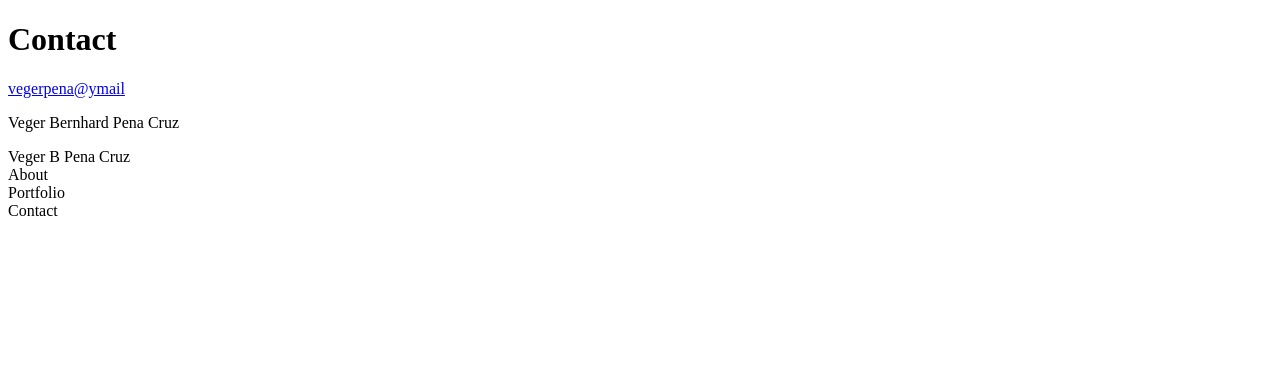
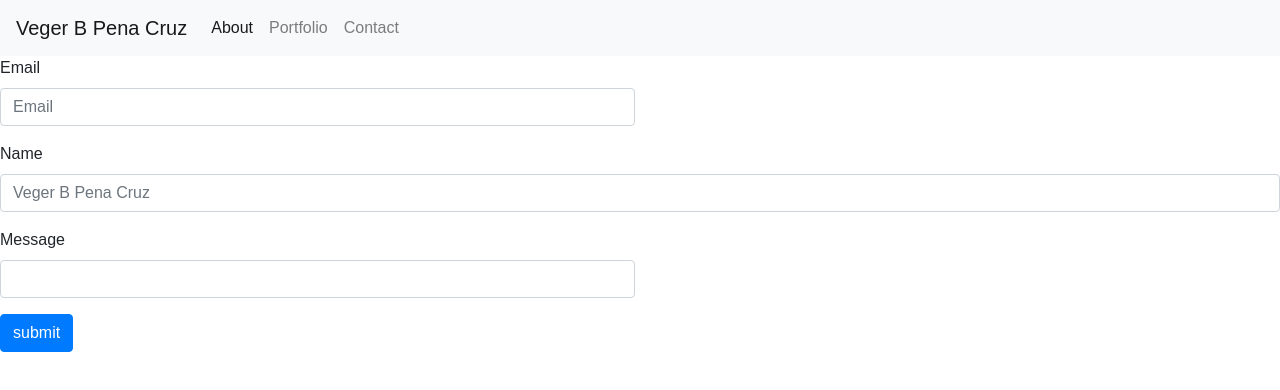
Before and after one commit to vegerpena20/Basic-Portfolio, a plain HTML site: page contact.html in a window 1280 px wide. Drawn offline with nearby package versions, Linux system fonts and the light colour scheme; files that its build step writes are made by us from their sources.

Commit message:
Basic-Portfolio.html

```diff
--- a/contact.html
+++ b/contact.html
@@ -5,44 +5,60 @@
     <meta name="viewport" content="width=device-width, initial-scale=1.0">
     <meta http-equiv="X-UA-Compatible" content="ie=edge">
     <title>Contact</title>
+    <link rel="stylesheet" href="https://stackpath.bootstrapcdn.com/bootstrap/4.3.1/css/bootstrap.min.css" integrity="sha384-ggOyR0iXCbMQv3Xipma34MD+dH/1fQ784/j6cY/iJTQUOhcWr7x9JvoRxT2MZw1T" crossorigin="anonymous">
+    <link rel="stylesheet" href="style.css">
 </head>
+
 <body>
 
-    <h1>
-        Contact
-    </h1>
+            <!--Top Section-->
+            <nav class="navbar navbar-expand-lg navbar-light bg-light">
+                    <a class="navbar-brand" href="#">Veger B Pena Cruz</a>
+                    <button class="navbar-toggler" type="button" data-toggle="collapse" data-target="#navbarNav" aria-controls="navbarNav" aria-expanded="false" aria-label="Toggle navigation">
+                      <span class="navbar-toggler-icon"></span>
+                    </button>
+                    <div class="collapse navbar-collapse" id="navbarNav">
+                      <ul class="navbar-nav">
+                        <li class="nav-item active">
+                          <a class="nav-link" href="#">About <span class="sr-only">(current)</span></a>
+                        </li>
+                          <li class="nav-item">
+                            <a class="nav-link" href="#">Portfolio</a>
+                          </li>
+                        <li class="nav-item">
+                          <a class="nav-link" href="#">Contact</a>
+                        </li>
+                      </ul>
+                    </div>
+                  </nav>
 
-    <p>
-    <a href="http://www.vegerpena@ymail.com/html/">vegerpena@ymail</a>
-    </p>
+                  <!--Bottom Section-->
+                      <form>
+                          <div class="form-row">
+                            <div class="form-group col-md-6">
+                              <label for="inputEmail4">Email</label>
+                              <input type="email" class="form-control" id="vegerpena@ymail.com" placeholder="Email">
+                            </div>
+                          </div>
+                          <div class="form-group">
+                            <label for="inputName">Name</label>
+                            <input type="text" class="form-control" id="inputAddress" placeholder="Veger B Pena Cruz">
+                          </div>
 
-    <p>
-        Veger Bernhard Pena Cruz
-    </p>
-    <p>
-            <!--First Row-->
-            <div class="row">
-                <div class="col-sm-2">
-                   Veger B Pena Cruz
-                </div>
-
-
-                <div class="col-sm-2">
-                    About
-                </div>
-
-                <div class="col-sm-2">
-                    Portfolio
-                </div>
-
-                <div class="col-sm-2">
-                        Contact
-                </div>
+                          <div class="form-row">
+                            <div class="form-group col-md-6">
+                              <label for="inputMessage">Message</label>
+                              <input type="text" class="form-control" id="inputMessage">
+                            </div>
+                          </div>
+                          <button type="submit" class="btn btn-primary">submit</button>
+                        </form>
 
 
 
 
-            </div>
+
+
 
 
 
```
Also changed, not shown: index.html (+3 -2 lines).
